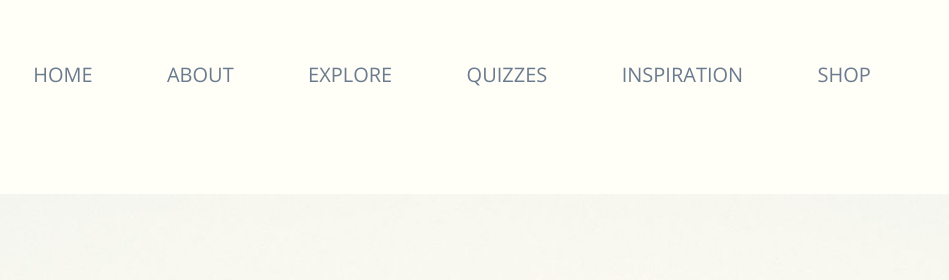
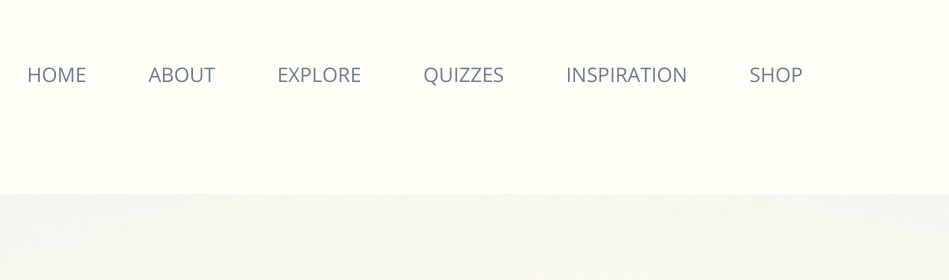
Before and after one commit to tchenbrian/The-Happiness-Project, a plain HTML site: page index.html in a window 1280 px wide. Shown: the top 280 px of the page, 331-1280 px from the left. Drawn offline with nearby package versions, Linux system fonts and the light colour scheme; a web font is replaced by a local one.

Commit message:
small
small

```diff
--- a/styles/nav.css
+++ b/styles/nav.css
@@ -83,7 +83,7 @@ nav li {
 	font-size: 20px;
 	list-style-type: none;
 	text-transform: uppercase;
-    margin: 0% 3% 0 3%;
+    margin: 0% 2.5% 0 2.5%;
     padding: 45px 0;
 }
 
```
